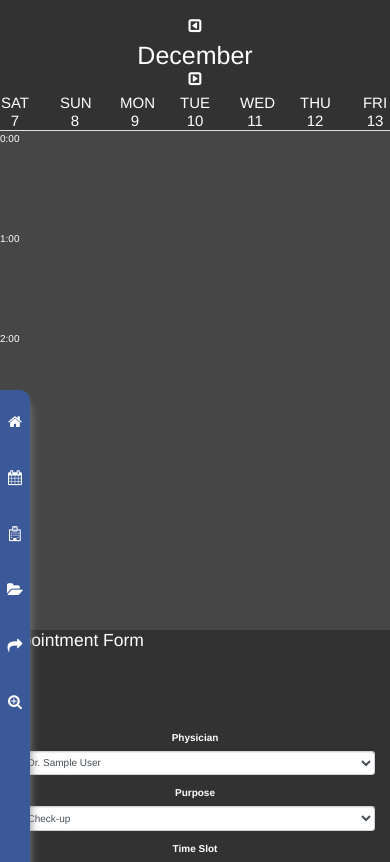
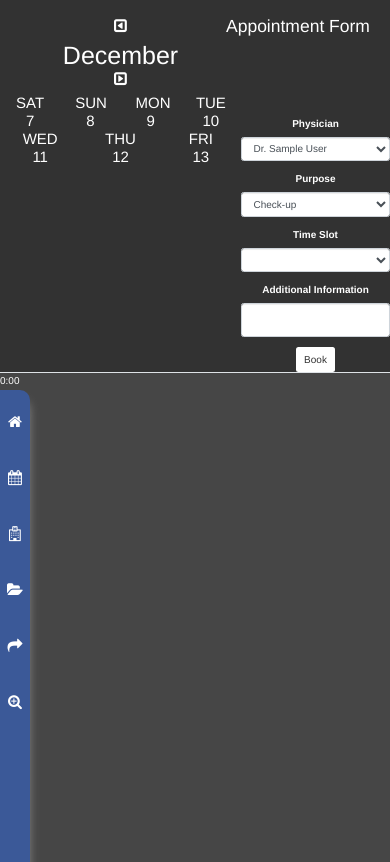
Before and after one commit to robertopablonoel/HealthHUB, a Flask app: page /sched/schedule in a window 390 px wide. Shown: the top 862 px of the page. Run offline with Flask 2, Linux system fonts and the light colour scheme; a user stored in the database is signed in; tables that the repository leaves empty hold one stand-in row (values such as "Sample post"); lists and menus that the app fills with data are empty; parts of the project's set-up code (start-up, migrations or seed data) failed here and were passed over; some libraries are stand-ins or nearby versions; some web fonts are replaced.

Commit message:
scheduling updates

```diff
--- a/app/sched/views.py
+++ b/app/sched/views.py
@@ -28,6 +28,9 @@ def schedule():
         db.session.add(event)
         db.session.commit()
         return redirect(url_for("main.index"))
+    print("Form >>> ", form, '\n')
+    print("Phyician schedule >>> ", physician_schedule, '\n')
+    print("Permissions >>> ", Permission, '\n')
     return render_template('sched/schedule.html', form = form, physician_schedule = physician_schedule, permissions = Permission)
 
 #Here comes the scheduling code...
--- a/app/templates/sched/schedule.html
+++ b/app/templates/sched/schedule.html
@@ -31,6 +31,9 @@
   #header, i.fa, #weekdays, #form-container {
     color: white;
     text-align: center;
+  }
+  .fl_left{
+    float:right;
   }
 
   i.fa {
@@ -74,6 +77,14 @@
     position: relative;
 
   }
+
+  .schedule_grid{
+    height: 2400px;
+    width: 100%;
+    display: grid;
+    grid-template-columns: 9% 13% 13% 13% 13% 13% 13% 13%;
+    grid-template-rows: repeat(96, 25px);
+  }
   /* #weekdays {
     border-bottom: 10px rgba(10, 10, 10, 1) !important;
   } */
@@ -87,7 +98,16 @@
 <body>
   <div id = "appointment" class = "container-fluid">
     <div id = "pad" class = "row"></div>
+    <div id = "form-container" class = "fl_left">
+      <div class = "row appointment-label text-center">
+        <h3>Appointment Form</h3>
+      </div>
+      <div id = "form" onchange="update_physician()">
+          {{ wtf.quick_form(form) }}
+      </div>
+  </div>
     <div id = "calendar" class = "col-md-9">
+
       <div id = "header" class = "row">
         <div id = "empty" class = "col-md-1"></div>
         <div id = "prev_button" class = "col-md-3">
@@ -116,6 +136,7 @@
         </div>
       </div>
       <div id = "scheduling-blocks" class = "container border-top">
+        <div class = "schedule_grid">
           <div id = "time" class = "col-md-1">
             <div id = "hourly" class = "row" v-for="id in hour_of_day">
               {a id a}
@@ -129,18 +150,18 @@
                     >
               </div>
             </div>
+          <div id="appt-blocks" class = >
+
           </div>
-      </div>
-    <div id = "form-container" class = "col-md-3">
-      <div class = "row appointment-label text-center">
-        <h3>Appointment Form</h3>
-      </div>
-      <div id = "form">
-          {{ wtf.quick_form(form) }}
         </div>
       </div>
 
+
   <script type="text/javascript">
+    // Choosing the current physician
+    var node_value = document.getElementById('physician').value
+    console.log(node_value)
+
 
     // Each column will have a function that works on click
     //Step 1: create background + date finder (range, setter)
@@ -160,7 +181,7 @@
       return days_sub
     }
 
-    console.log(days_in_week())
+    <!-- console.log(days_in_week()) -->
 
     var moment_days = [...Array(7)]
     //Start day should be 0, then when it itterates, see day of week and end
@@ -247,9 +268,10 @@
       delimiters: ['{a','a}']
     })
 
+    function update_physician() {
       var node_value = document.getElementById('physician').value
       console.log(node_value)
-
+    }
     function update() {
       var taken_schedules = Array(0)
       {% for events in physician_schedule %}
@@ -265,7 +287,7 @@
       var curr_year = moment().format("YYYY")
       var curr_day = moment().format("DD")
       var now_time = moment(curr_year + "-" + curr_month + "-" + curr_day + " " + "07:00:00", "YYYY-MM-DD HH:mm:ss")
-      console.log(now_time.add(1, "days").format("YYYY-MM-DD HH:mm:ss"))
+      // console.log(now_time.add(1, "days").format("YYYY-MM-DD HH:mm:ss"))
       var quit = parseFloat(moment().endOf("month").format("D"))
       for(i = 0; i < quit; i++) {
         if (i != 0){
@@ -275,7 +297,7 @@
       }
         for(j=0; j < 22 ; j++){
           now_updated = now_updated.add(30,'minutes')
-          console.log(now_updated.format("YYYY-MM-DD HH:mm:ss"))
+          <!-- console.log(now_updated.format("YYYY-MM-DD HH:mm:ss")) -->
           moment_array.push(now_updated.format("YYYY-MM-DD HH:mm:ss"))
         }
       }
@@ -288,7 +310,7 @@
         // console.log(moment_array[i])
         if (taken_schedules.indexOf(moment_array[i]) == -1)  {
           new_array.push(moment_array[i])
-          console.log(moment_array[i])
+          <!-- console.log(moment_array[i]) -->
         }
       }
       var selected = document.getElementById('time_slot')
@@ -304,9 +326,7 @@
       }
     }
 
-    document.getElementById("physician").addEventListener("change", update)
-
-
+    console.log("This is the current selected physician >>> " + node_value)
   </script>
 
 </body>
```
Also changed, not shown: app/forum/views.py (+5 -5 lines), app/upload/files_uploaded/user_folder/bubble-chart.html (added). Lines whose indentation alone changed are shown as unchanged.
